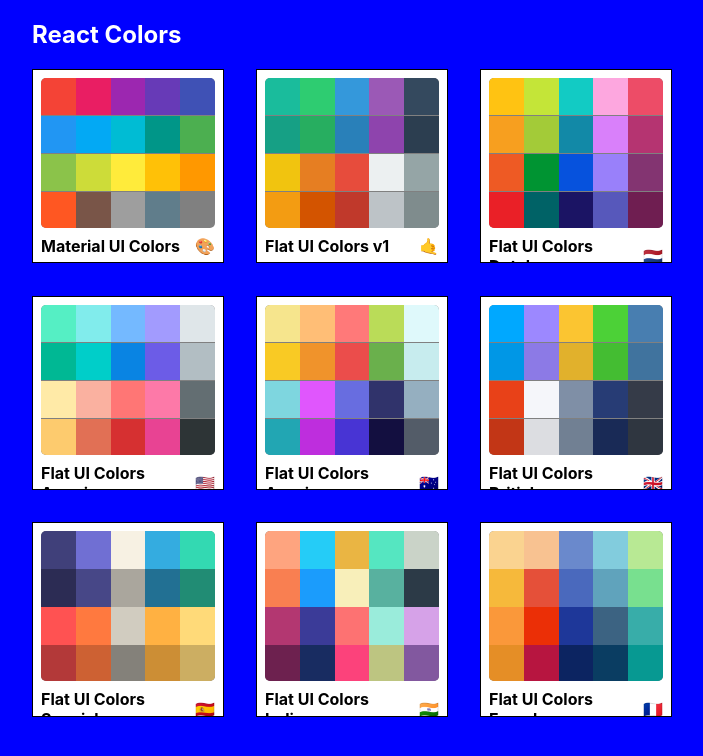
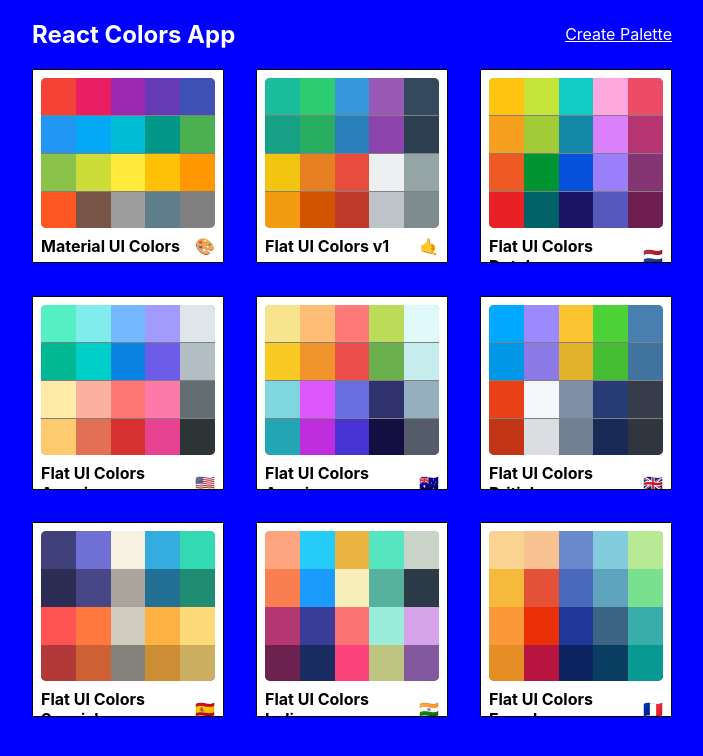
Before and after one commit to georyz/colors-app, a React (Create React App) app: page / in a window 1280 px wide. Shown: the top 756 px of the page, without its empty margins (288-991 px from the left). Built offline with nearby package versions, Linux system fonts and the light colour scheme.

Commit message:
Add NewPaletteForm

```diff
--- a/src/App.js
+++ b/src/App.js
@@ -4,6 +4,7 @@
 import PaletteList from "./PaletteList";
 import SingleColorPalette from "./SingleColorPalette";
 import seedColors from "./seedColors";
+import NewPaletteForm from "./NewPaletteForm";
 import { generatePalette } from "./colorHelpers";
 
 class App extends Component {
@@ -15,6 +16,11 @@
   render() {
     return (
       <Switch>
+        <Route
+          exact
+          path="/palette/new"
+          render={() => <NewPaletteForm />}
+        />
         <Route
           exact
           path="/"
--- a/src/ColorBox.js
+++ b/src/ColorBox.js
@@ -1,7 +1,7 @@
 import React, { Component } from "react";
 import { CopyToClipboard } from "react-copy-to-clipboard";
 import { Link } from "react-router-dom";
-import styles from "./styles/ColorBoxStyles";
+import styles from "./styles/ColorBoxStyles"
 import { withStyles } from "@material-ui/styles";
 
 
--- /dev/null
+++ b/src/NewPaletteForm.js
@@ -0,0 +1,12 @@
+import React, { Component } from 'react'
+
+class NewPaletteForm extends Component {
+    render() {
+        return (
+            <div>
+                <h1>New Palette Form!</h1>
+            </div>
+        )
+    }
+}
+export default NewPaletteForm;
--- a/src/PaletteList.js
+++ b/src/PaletteList.js
@@ -1,4 +1,5 @@
 import React, { Component } from 'react';
+import { Link } from "react-router-dom";
 import MiniPalette from "./MiniPalette";
 import { withStyles } from "@material-ui/styles";
 import styles from "./styles/PaletteListStyles";
@@ -13,7 +14,8 @@
             <div className={classes.root}>
                 <div className={classes.container}>
                     <nav className={classes.nav}>
-                        <h1>React Colors</h1>
+                        <h1>React Colors App</h1>
+                        <Link to="/palette/new">Create Palette</Link>
                     </nav>
                     <div className={classes.palettes}>
                         {palettes.map(palette => (
--- a/src/styles/PaletteListStyles.js
+++ b/src/styles/PaletteListStyles.js
@@ -17,7 +17,11 @@
         display: "flex",
         width: "100%",
         justifyContent: "space-between",
-        color: "white"
+        alignItems: "center",
+        color: "white",
+        "& a": {
+            color: "white"
+        }
     },
     palettes: {
         boxSizing: "border-box",
```
